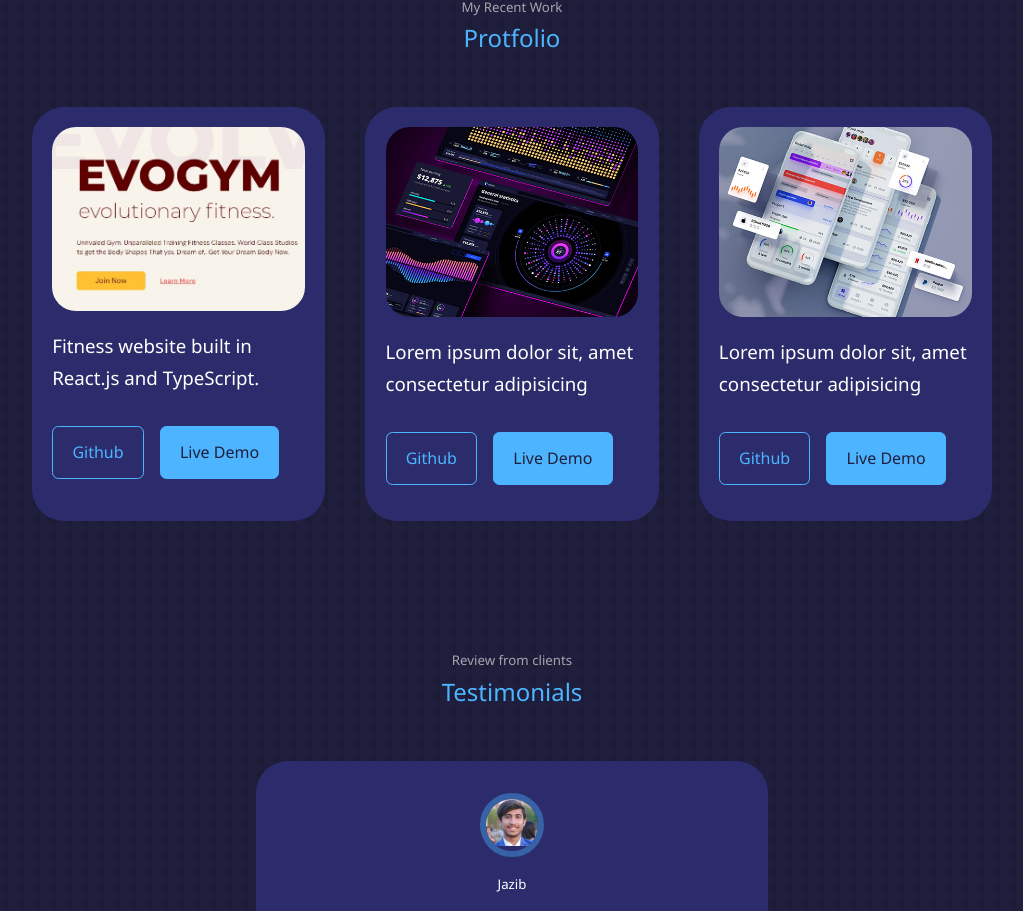
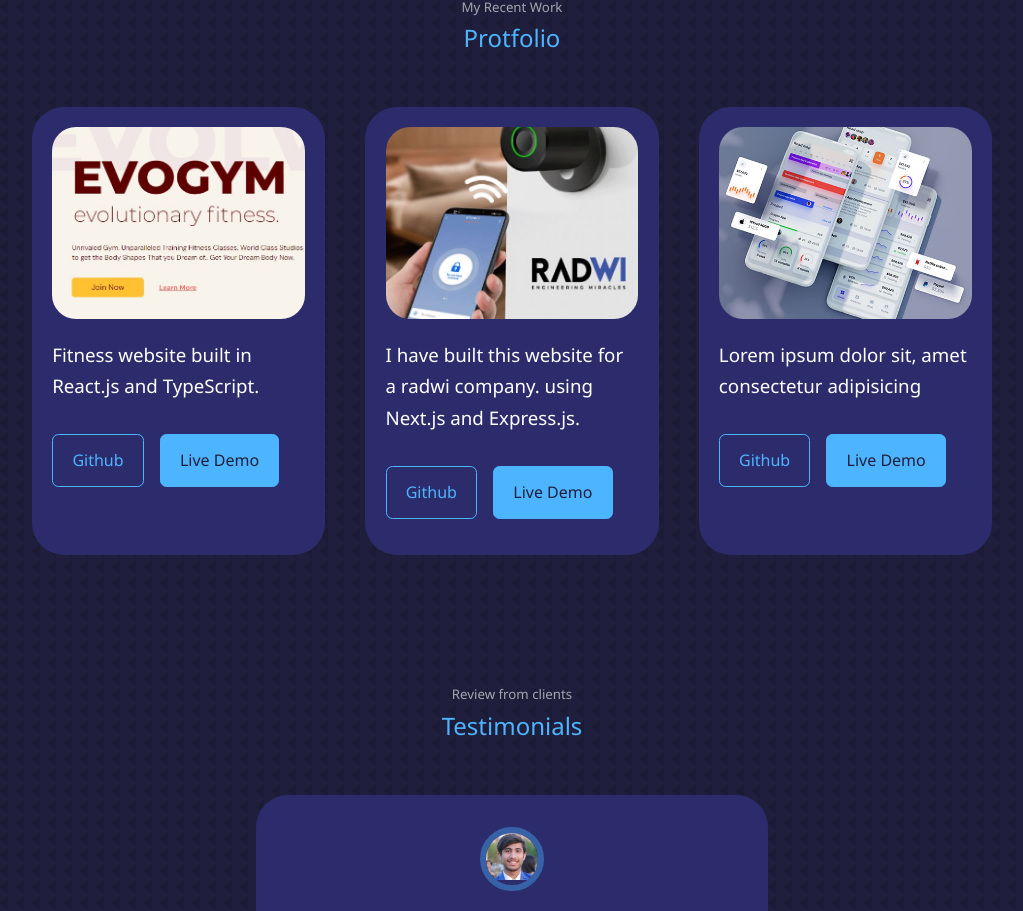
Before and after one commit to myameen123/MyPortfolio, a React (Create React App) app: page / in a window 1280 px wide. Shown: the part 3057-3968 px from the top of the page, without its empty margins (128-1151 px from the left). Built offline with nearby package versions, Linux system fonts and the light colour scheme.

Commit message:
added a project

```diff
--- a/src/components/Protfolio/Protfolio.css
+++ b/src/components/Protfolio/Protfolio.css
@@ -16,7 +16,13 @@
 }
 .protfolio__item-image {
   border-radius: 1.5rem;
+  height: 12rem;
   overflow: hidden;
+}
+.protfolio__item-image img {
+  width: 100%;
+  height: 100%;
+  object-fit: cover;
 }
 .protfolio__item h3 {
   margin: 1.2rem 0 2rem;
--- a/src/components/Protfolio/Protfolio.jsx
+++ b/src/components/Protfolio/Protfolio.jsx
@@ -1,7 +1,7 @@
 import React from "react";
 import "./Protfolio.css";
 import IMG1 from "../../assets/project1.jpg";
-import IMG2 from "../../assets/portfolio2.jpg";
+import IMG2 from "../../assets/project22.jpg";
 import IMG3 from "../../assets/portfolio3.jpg";
 // import IMG4 from "../../assets/portfolio4.jpg";
 // import IMG5 from "../../assets/portfolio5.png";
@@ -18,9 +18,10 @@ const DATA = [
   {
     id: 2,
     image: IMG2,
-    title: "Lorem ipsum dolor sit, amet consectetur adipisicing",
-    github: "https://github.com",
-    demo: "hhtps://livedemo.com",
+    title:
+      "I have built this website for a radwi company. using Next.js and Express.js.",
+    github: "https://github.com/myameen123",
+    demo: "https://www.rad-wi.com/",
   },
   {
     id: 3,
```
Also changed, not shown: src/assets/project2.jpg (added), src/assets/project22.jpg (added).
